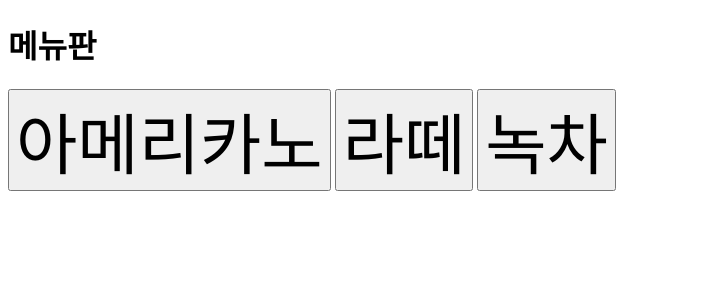
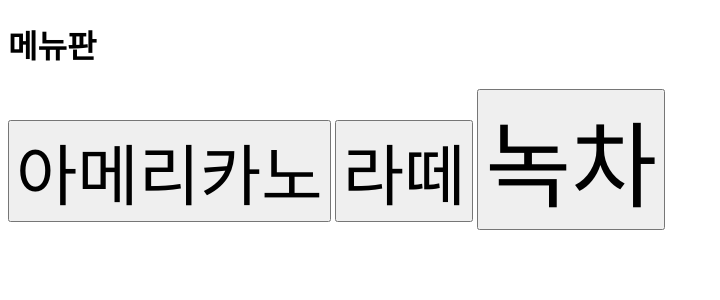
Before and after one commit to Cicada31113/david, a Flask app: page /menu in a window 1280 px wide. Shown: the top 300 px of the page, without its empty margins (0-720 px from the left). Run offline with Flask 3, Linux system fonts and the light colour scheme.

Commit message:
Fix: 녹차 버튼 사이즈 수정

```diff
--- a/templates/menu.html
+++ b/templates/menu.html
@@ -7,6 +7,6 @@
     <h1>메뉴판</h1>
     <button style="font-size:50pt;">아메리카노</button>
     <button style="font-size:50pt;">라떼</button>
-    <button style="font-size:50pt;">녹차</button>
+    <button style="font-size:70pt;">녹차</button>
 </body>
 </html>
```
